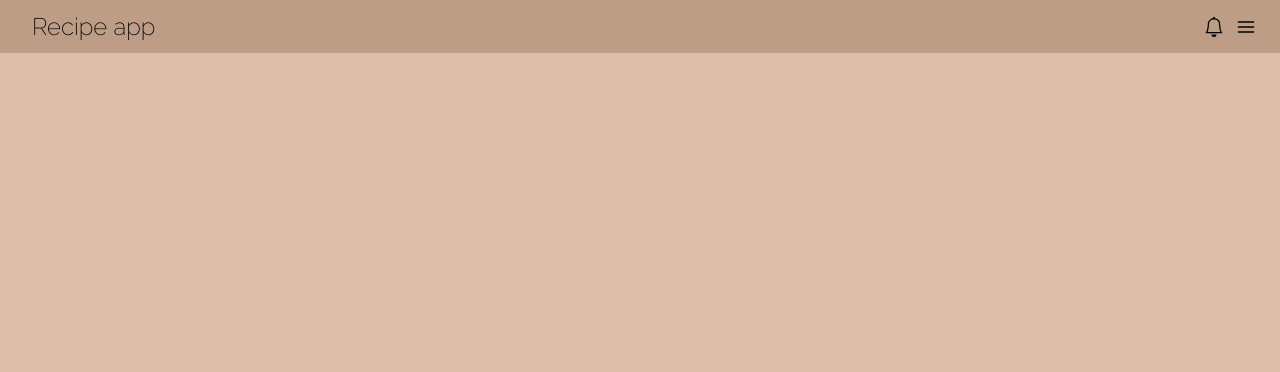
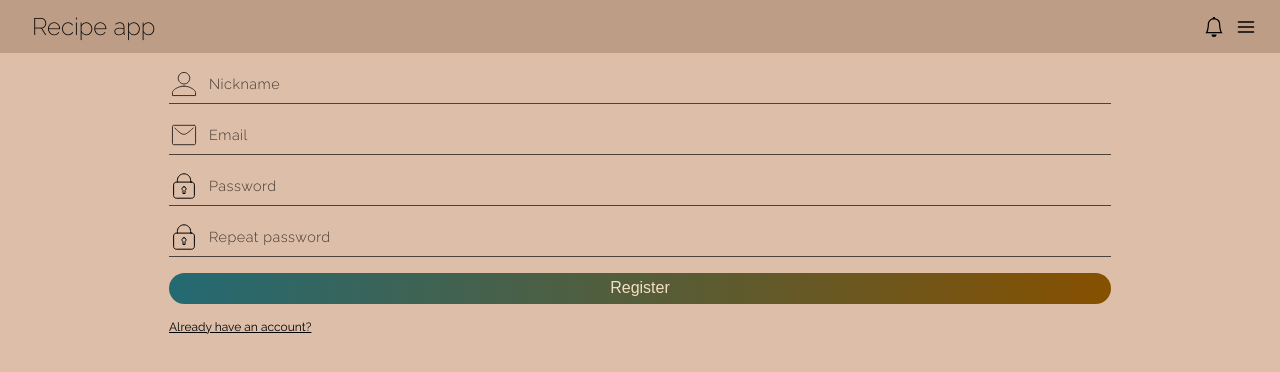
Before and after one commit to Delsin8/recipe-app, a React (Create React App) app: page /signup in a window 1280 px wide. Before the commit this address had no page. Shown: the top 372 px of the page. Built offline with nearby package versions, Linux system fonts and the light colour scheme; no server answers.

Commit message:
created signup page and made basic setup for authentication

```diff
--- a/package.json
+++ b/package.json
@@ -13,6 +13,7 @@
     "@types/styled-components": "^5.1.25",
     "@types/uuid": "^8.3.4",
     "firebase": "^9.8.2",
+    "firebase-admin": "^10.2.0",
     "react": "^18.1.0",
     "react-dom": "^18.1.0",
     "react-icons": "^4.4.0",
--- a/src/App.tsx
+++ b/src/App.tsx
@@ -11,6 +11,9 @@ import CommentsPage from './pages/Comments/CommentsPage'
 import NotificationsPage from './pages/Notifications/NotificationsPage'
 import HomePage from './pages/Home/HomePage'
 import SigninPage from './pages/Auth/SigninPage'
+import SignupPage from './pages/Auth/SignupPage'
+import { AuthContext } from './hooks/useAuth'
+import { getAuth } from 'firebase/auth'
 
 function App() {
   return (
@@ -19,10 +22,11 @@ function App() {
       <Header />
       <Routes>
         <Route path="/" element={<HomePage />} />
-        <Route path="/recipe" element={<RecipePage />} />
+        <Route path="/recipe/:id" element={<RecipePage />} />
         <Route path="/recipes" element={<RecipesPage />} />
         <Route path="/comments" element={<CommentsPage />} />
         <Route path="/user" element={<UserPage />} />
+        <Route path="/signup" element={<SignupPage />} />
         <Route path="/signin" element={<SigninPage />} />
         <Route path="/notifications" element={<NotificationsPage />} />
       </Routes>
--- a/src/app/firebase.js
+++ b/src/app/firebase.js
@@ -1,5 +1,16 @@
 import { initializeApp } from 'firebase/app'
-import { getFirestore, collection, getDocs } from 'firebase/firestore/lite'
+import {
+  getFirestore,
+  collection,
+  getDocs,
+  doc,
+  addDoc,
+} from 'firebase/firestore'
+import {
+  createUserWithEmailAndPassword,
+  getAuth,
+  onAuthStateChanged,
+} from 'firebase/auth'
 
 const firebaseConfig = {
   apiKey: process.env.REACT_APP_API_KEY,
@@ -14,4 +25,25 @@ const app = initializeApp(firebaseConfig)
 
 const db = getFirestore(app)
 
+export const auth = getAuth(app)
+
+export const signupWithEmailAndPassword = async (name, email, password) => {
+  try {
+    const res = await createUserWithEmailAndPassword(auth, email, password)
+    res.user.displayName = name
+    res.user.photoURL =
+      'https://e7.pngegg.com/pngimages/416/62/png-clipart-anonymous-person-login-google-account-computer-icons-user-activity-miscellaneous-computer-thumbnail.png'
+  } catch (error) {
+    console.log(error)
+  }
+}
+
+onAuthStateChanged(auth, user => {
+  if (user) {
+    console.log(auth.currentUser)
+  } else {
+    console.log('logout')
+  }
+})
+
 export default db
--- a/src/components/recipe/Recipes.tsx
+++ b/src/components/recipe/Recipes.tsx
@@ -15,6 +15,7 @@ interface IRecipes {
 }
 
 const Recipes: React.FC<IRecipes> = ({ recipes }) => {
+  // console.log(recipes)
   return (
     <RecipesStyled>
       {recipes.map(r => (
--- /dev/null
+++ b/src/hooks/useAuth.tsx
@@ -0,0 +1,7 @@
+import React, { createContext, ReactNode, useContext, useState } from 'react'
+
+const AuthContext = createContext(null)
+
+export const useAuth = () => {
+  return useContext(AuthContext)
+}
--- a/src/index.tsx
+++ b/src/index.tsx
@@ -5,9 +5,9 @@ import App from './App'
 
 const root = ReactDOM.createRoot(document.getElementById('root') as HTMLElement)
 root.render(
-  <React.StrictMode>
-    <BrowserRouter>
-      <App />
-    </BrowserRouter>
-  </React.StrictMode>
+  // <React.StrictMode>
+  <BrowserRouter>
+    <App />
+  </BrowserRouter>
+  // </React.StrictMode>
 )
--- /dev/null
+++ b/src/pages/Auth/SignupPage.tsx
@@ -0,0 +1,69 @@
+import Layout from '../../components/layout'
+import AuthStyled from './AuthStyled'
+import Button from '../../components/button'
+import { signupWithEmailAndPassword } from '../../app/firebase'
+import { useState } from 'react'
+
+const gradient =
+  'linear-gradient(90deg, rgba(36,106,115,1) 0%, rgba(134,80,0,1) 100%)'
+
+const SignupPage = () => {
+  const [nickname, setNickname] = useState('')
+  const [email, setEmail] = useState('')
+  const [password, setPassword] = useState('')
+  const signup = () => {
+    // console.log(nickname)
+    signupWithEmailAndPassword(nickname, email, password)
+  }
+  return (
+    <Layout>
+      <AuthStyled className="content">
+        <div className="form-input flex align-center gap-small fsize-1 weight-light">
+          <img src="/images/svg/user.svg" className="icon" />
+          <input
+            placeholder="Nickname"
+            value={nickname}
+            onChange={e => setNickname(e.target.value)}
+          />
+        </div>
+        <div className="form-input flex align-center gap-small fsize-3 weight-light">
+          <img src="/images/svg/email.svg" className="icon" />
+          <input
+            placeholder="Email"
+            value={email}
+            onChange={e => setEmail(e.target.value)}
+          />
+        </div>
+        <div className="form-input flex align-center gap-small fsize-3 weight-light">
+          <img src="/images/svg/password.svg" />
+          <input
+            placeholder="Password"
+            value={password}
+            onChange={e => setPassword(e.target.value)}
+          />
+        </div>
+        <div className="form-input flex align-center gap-small fsize-3 weight-light">
+          <img src="/images/svg/password.svg" />
+          <input placeholder="Repeat password" />
+        </div>
+        <div>
+          <Button
+            textColor="wheat"
+            gradient={gradient}
+            width="100%"
+            fontSize="1rem"
+            padding=".4rem 0"
+            onClick={signup}
+          >
+            Register
+          </Button>
+        </div>
+        <div className="text-underline pointer fsize-negative-2">
+          Already have an account?
+        </div>
+      </AuthStyled>
+    </Layout>
+  )
+}
+
+export default SignupPage
--- a/src/pages/Home/HomePage.tsx
+++ b/src/pages/Home/HomePage.tsx
@@ -12,6 +12,9 @@ const HomePageStyled = styled.div`
 
 const recipe: IRecipe = {
   name: 'Very tasty looking pizza',
+  cooking_time: 45,
+  difficulty: 'd',
+  id: '1',
 }
 
 const HomePage = () => {
--- a/src/pages/Recipes/RecipesPage.tsx
+++ b/src/pages/Recipes/RecipesPage.tsx
@@ -5,8 +5,13 @@ import { BsClockHistory, BsTag } from 'react-icons/bs'
 import { GiCook } from 'react-icons/gi'
 import { GrCertificate } from 'react-icons/gr'
 import { IoPeopleOutline } from 'react-icons/io5'
-import { useState } from 'react'
+import { useEffect, useState } from 'react'
 import Recipes from '../../components/recipe/Recipes'
+import { IRecipe } from '../../types'
+
+// firestore
+import { collection, getDocs, DocumentData } from 'firebase/firestore'
+import db from '../../app/firebase'
 
 const RecipesPageStyled = styled.div`
   .filter {
@@ -80,9 +85,35 @@ const RecipesPageStyled = styled.div`
 
 const RecipesPage = () => {
   const [filterOpen, setFilterOpen] = useState(true)
+  const [recipes, setRecipes] = useState<IRecipe[]>([])
+  const [loading, setLoading] = useState(true)
+
+  useEffect(() => {
+    const fetchRecipes = async () => {
+      const recipesCollection = collection(db, 'recipes')
+      const recipeSnapshot = await getDocs(recipesCollection)
+
+      const result = recipeSnapshot.docs.map(async (doc: DocumentData) => {
+        const ingredientSnapshot = await getDocs(
+          collection(doc.ref, 'ingredients')
+        )
+        const ingredients = ingredientSnapshot.docs.map(i => i.data())
+        const recipe: IRecipe = {
+          ...doc.data(),
+          ingredients,
+        }
+        return recipe
+      })
+      Promise.all(result).then(data => setRecipes(data))
+    }
+
+    fetchRecipes().then(() => setLoading(false))
+  }, [])
+
+  if (loading) return <div>Loading</div>
 
   return (
-    <Layout>
+    <Layout onClick={() => console.log(recipes)}>
       <RecipesPageStyled className="content">
         <div>
           <div
@@ -168,7 +199,8 @@ const RecipesPage = () => {
           )}
         </div>
         {/* recipes */}
-        <Recipes recipes={[{ name: 'asd' }]} />
+        <Recipes recipes={recipes} />
+        {/* <Test /> */}
       </RecipesPageStyled>
     </Layout>
   )
--- a/src/pages/User/UserPage.tsx
+++ b/src/pages/User/UserPage.tsx
@@ -54,7 +54,7 @@ const UserPage = () => {
       <UserPageStyled className="content">
         <div className="flex gap-small">
           <div className="photo">
-            <img src="https://www.zastavki.com/pictures/1280x720/2009/Food___Pizza_Pizza_011915_26.jpg" />
+            <img src="" />
             <div className="upload-picture">Upload picture</div>
           </div>
           <div className="info-section flex direction-column">
@@ -73,11 +73,11 @@ const UserPage = () => {
         {/* recipes */}
         <div>
           <h3 className="inline-block frame">Featured recipes</h3>
-          <Recipes recipes={[{ name: 'd' }, { name: 'd' }, { name: 'd' }]} />
+          {/* <Recipes recipes={[{ name: 'd' },/ { name: 'd' }, { name: 'd' }]} /> */}
         </div>
         <div>
           <h3 className="inline-block frame">Last added to collection</h3>
-          <Recipes recipes={[{ name: 'd' }]} />
+          {/* <Recipes recipes={[{ name: 'd' }]} /> */}
         </div>
         <div className="text-center">
           <Button
```
Also changed, not shown: src/pages/Recipe/RecipePage.tsx (+85 -16 lines), src/types.d.ts (+21 -0 lines), public/images/svg/user.svg (added), 1 other file (tests, documents, lock files or other folders).
